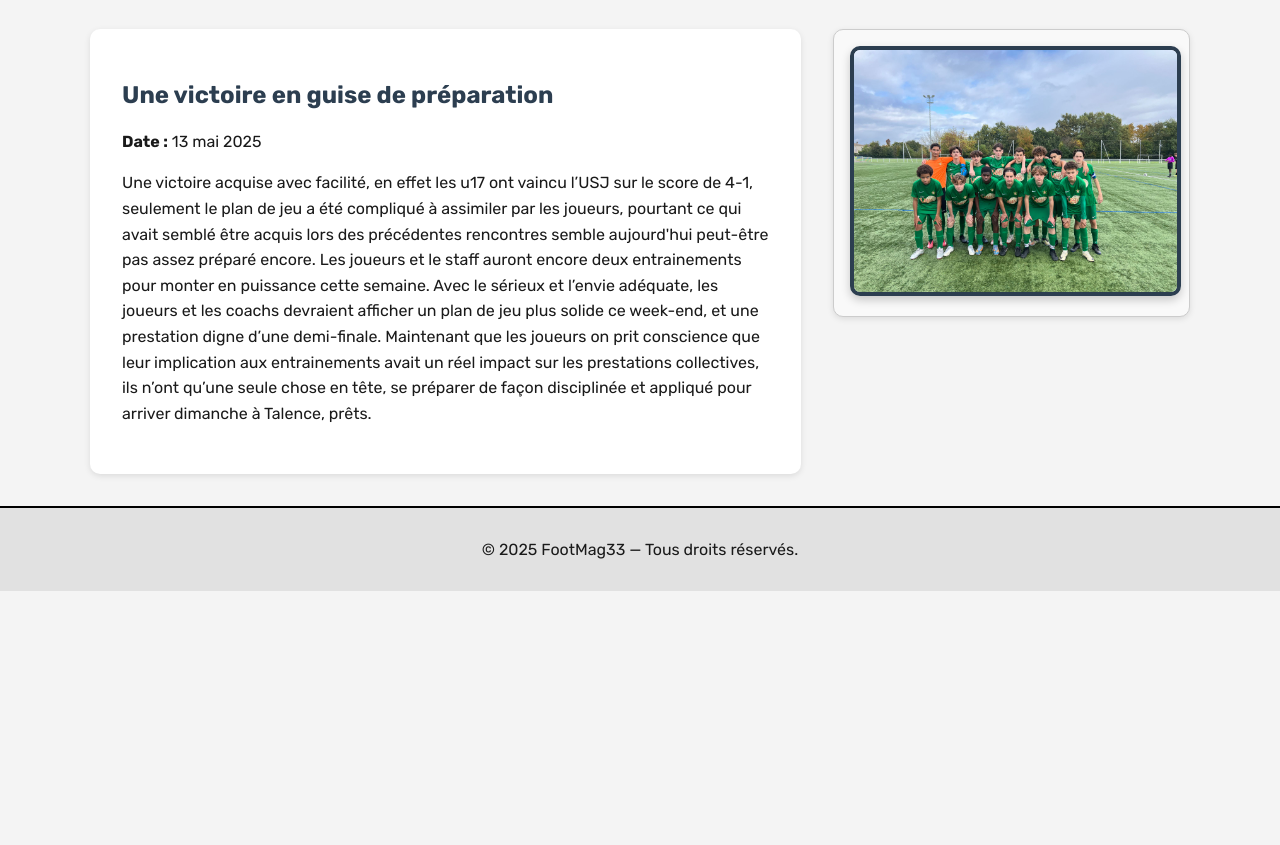
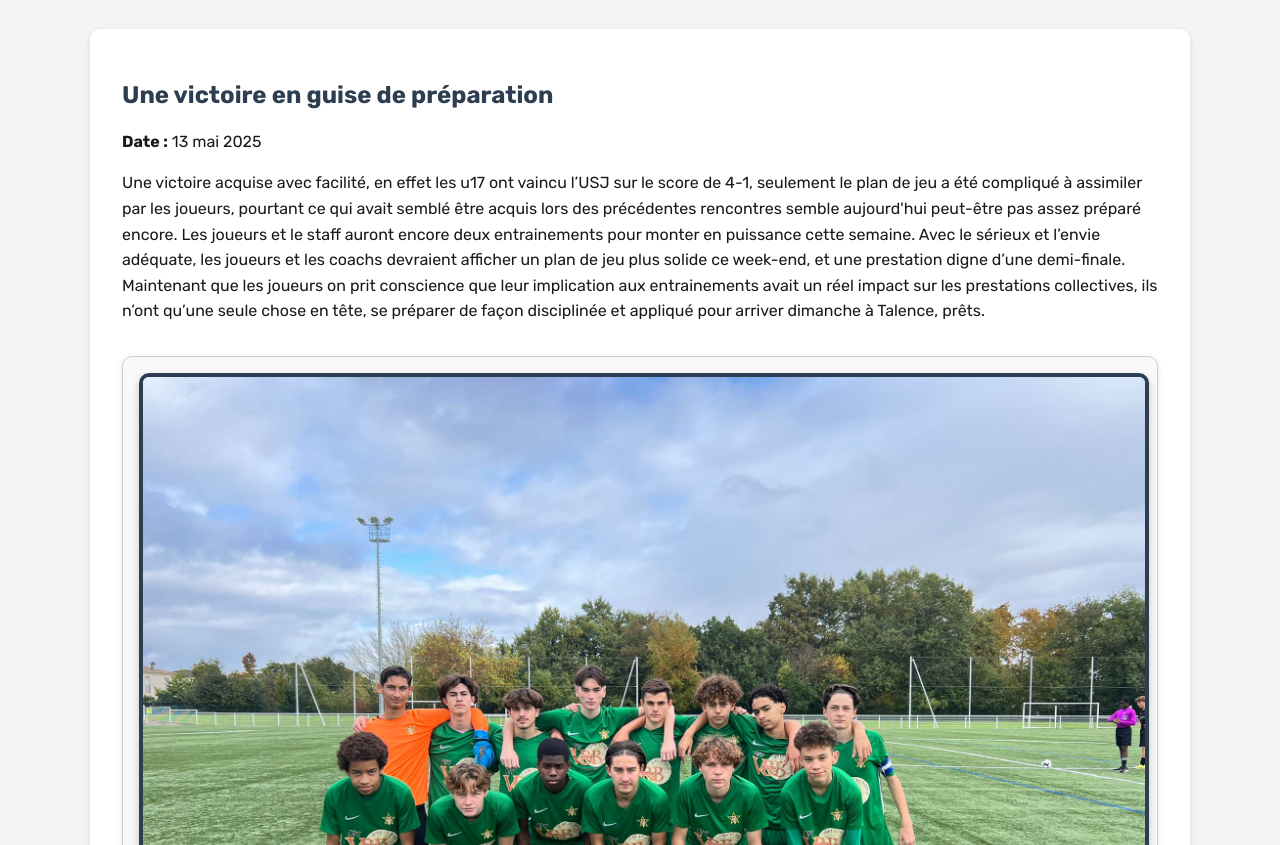
Before and after one commit to kozzZ7/Footmag33, a plain HTML site: page saint-bruno2.html in a window 1280 px wide. Shown: the part 167-1012 px from the top of the page. Before the commit the page ends 800 px from the top, so only its background shows below. Drawn offline with Linux system fonts and the light colour scheme.

Commit message:
Update saint-bruno2.html

```diff
--- a/saint-bruno2.html
+++ b/saint-bruno2.html
@@ -13,6 +13,7 @@
       padding: 0;
       color: #1a1a1a;
     }
+
     header {
       background-color: #e1e1e1;
       padding: 1rem 2rem;
@@ -21,43 +22,47 @@
       justify-content: space-between;
       align-items: center;
     }
+
     header img {
       height: 60px;
       margin-right: 10px;
     }
+
     h1 {
       text-align: center;
       margin-top: 2rem;
     }
+
     .contenu {
       max-width: 1100px;
       margin: 2rem auto;
-      display: flex;
-      gap: 2rem;
     }
+
     .article-principal {
-      flex: 2;
       background: white;
       padding: 2rem;
       border-radius: 10px;
       box-shadow: 0 2px 6px rgba(0,0,0,0.1);
     }
+
     .article-principal h2 {
       color: #2c3e50;
     }
+
     .article-principal p {
       line-height: 1.6;
     }
+
     .encart-photo {
-      flex: 1;
       background-color: #f9f9f9;
       padding: 1rem;
+      margin: 2rem 0;
       border: 1px solid #ccc;
       border-radius: 10px;
       box-shadow: 0 2px 6px rgba(0,0,0,0.1);
       text-align: center;
-      height: fit-content;
     }
+
     .encart-photo img {
       max-width: 100%;
       height: auto;
@@ -65,11 +70,7 @@
       border-radius: 10px;
       box-shadow: 0 4px 10px rgba(0,0,0,0.2);
     }
-    .encart-photo p {
-      font-size: 0.9rem;
-      color: #555;
-      margin-top: 0.5rem;
-    }
+
     footer {
       text-align: center;
       padding: 2rem;
@@ -92,17 +93,16 @@
   <h1>Rubrique : Union Saint Bruno</h1>
 
   <div class="contenu">
-    <!-- Article principal -->
     <div class="article-principal">
       <h2>Une victoire en guise de préparation</h2>
       <p><strong>Date :</strong> 13 mai 2025</p>
       <p>Une victoire acquise avec facilité, en effet les u17 ont vaincu l’USJ sur le score de 4-1, seulement le plan de jeu a été compliqué à assimiler par les joueurs, pourtant ce qui avait semblé être acquis lors des précédentes rencontres semble aujourd'hui peut-être pas assez préparé encore. Les joueurs et le staff auront encore deux entrainements pour monter en puissance cette semaine. Avec le sérieux et l’envie adéquate, les joueurs et les coachs devraient afficher un plan de jeu plus solide ce week-end, et une prestation digne d’une demi-finale. Maintenant que les joueurs on prit conscience que leur implication aux entrainements avait un réel impact sur les prestations collectives, ils n’ont qu’une seule chose en tête, se préparer de façon disciplinée et appliqué pour arriver dimanche à Talence, prêts.</p>
+
+      <!-- Image intégrée dans l'article -->
+      <div class="encart-photo">
+        <img src="photo-U17.jpg" alt="Équipe U17 Saint Bruno">
+      </div>
     </div>
-
-    <!-- Colonne droite avec image -->
-    <aside class="encart-photo">
-      <img src="photo-U17.jpg" alt="Équipe U17 Saint Bruno">
-    </aside>
   </div>
 
   <footer>
```
